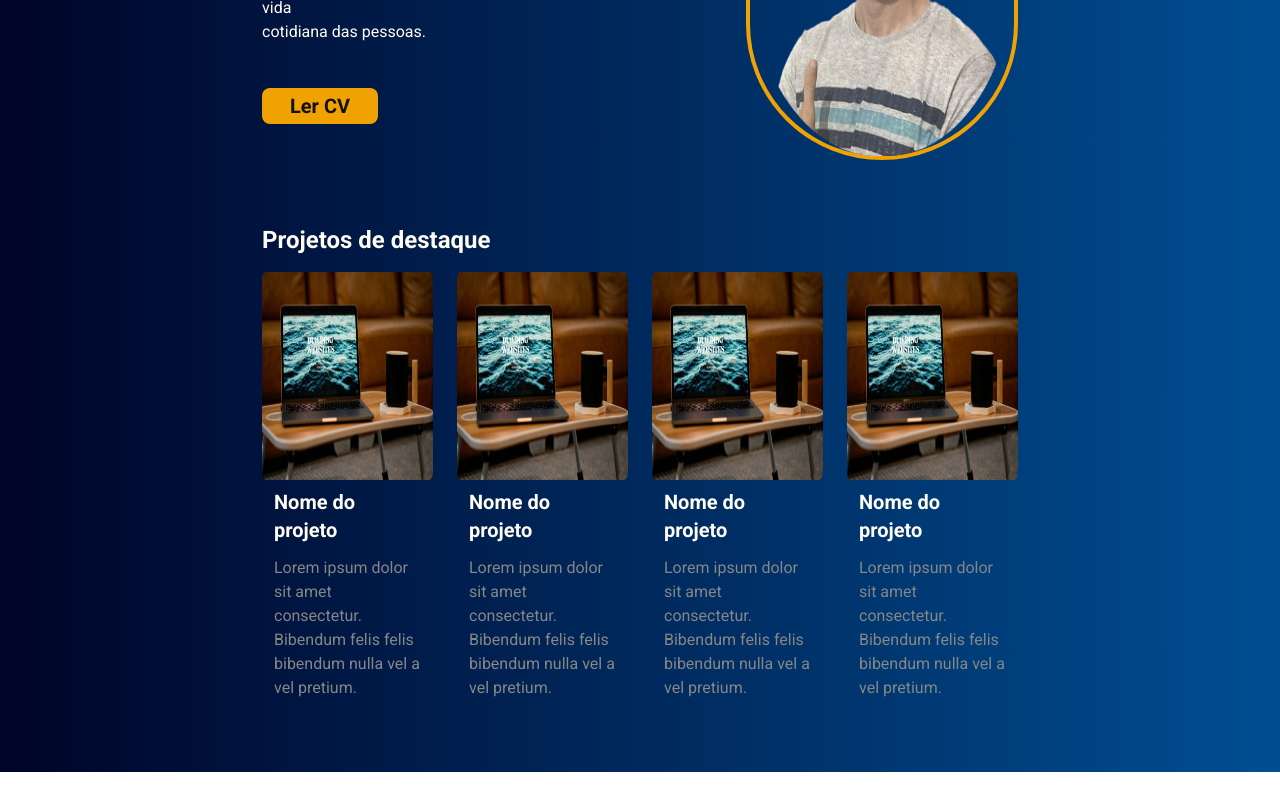
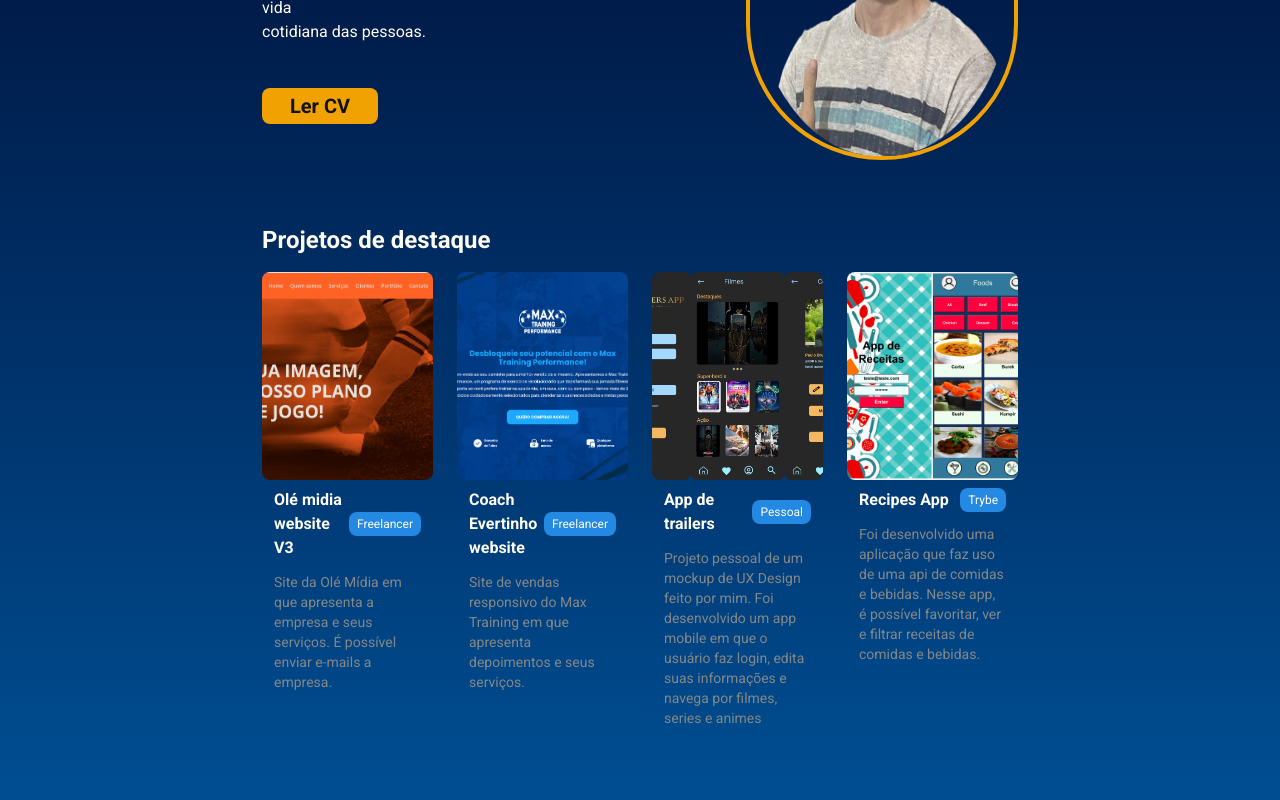
Before and after one commit to DevPBDias/portfolio-final, a Next.js app: page / in a window 1280 px wide. Shown: the part 368-1168 px from the top of the page. Before the commit the page ends 1140 px from the top, so only its background shows below. Built offline with nearby package versions, Linux system fonts and the light colour scheme.

Commit message:
feat: changed project interface , informations and components

```diff
--- a/src/app/globals.css
+++ b/src/app/globals.css
@@ -3,15 +3,19 @@
 @tailwind utilities;
 
 :root {
-  --background: linear-gradient(to right, #000428, #004e92);
+  --background: linear-gradient(to bottom, #000428, #004e92);
   --text-color-primary: #fffcf2;
   --text-color-secondary: #111111;
   --secondary: #f0a202;
   --text-color-terciary: #858786;
   --padding-header: 120px;
   --padding-content: 262px;
-  --fit-content: fit-content;
+  --bg-soft: #2489e2;
 }
+
+/* * {
+  border: #fffcf2 1px solid;
+} */
 
 body {
   background: var(--background);
--- a/src/app/page.tsx
+++ b/src/app/page.tsx
@@ -1,6 +1,7 @@
 import HeroContent from "@/components/HeroContent";
 import HeroImage from "@/components/HeroImage";
 import ProjectCardHome from "@/components/ProjectCardHome";
+import { projects } from "@/constants";
 
 export default function Home() {
   return (
@@ -11,8 +12,11 @@ export default function Home() {
       </section>
       <section className="flex flex-col justify-between items-start w-full mt-16 gap-4">
         <h3 className="text-2xl font-bold">Projetos de destaque</h3>
-        <div className="flex flex-row justify-between items-center w-full gap-6">
-          <ProjectCardHome />
+        <div className="grid grid-cols-4 gap-6">
+          <ProjectCardHome data={projects[0]} />
+          <ProjectCardHome data={projects[1]} />
+          <ProjectCardHome data={projects[2]} />
+          <ProjectCardHome data={projects[3]} />
         </div>
       </section>
     </main>
--- a/src/components/ProjectCard.tsx
+++ b/src/components/ProjectCard.tsx
@@ -29,6 +29,8 @@ const ProjectCard = ({ data }: ProjectData | any) => {
             ))}
           </picture>
           <Link
+            target="_blank"
+            rel="noreferrer noopener"
             href="/"
             className="flex flex-row bg-[var(--secondary)] items-center justify-center py-1 px-2 rounded-lg mt-auto gap-2"
           >
--- a/src/components/ProjectCardHome.tsx
+++ b/src/components/ProjectCardHome.tsx
@@ -1,31 +1,36 @@
 import Image from "next/image";
-import { projects } from "@/constants";
 import { ProjectData } from "@/interfaces";
+import Link from "next/link";
 
-const ProjectCardHome = () => {
+const ProjectCardHome = ({ data }: ProjectData | any) => {
   return (
     <>
-      {projects &&
-        projects.map((item: ProjectData) => (
-          <div
-            key={item.id}
-            className="flex flex-col justify-center items-center"
+      <Link
+        target="_blank"
+        rel="noreferrer noopener"
+        href={data.link}
+        key={data.id}
+        className="flex flex-col justify-start items-center"
       >
-            <picture className="w-full h-52">
+        <picture className="w-full h-52 rounded-lg">
           <Image
-                className="w-full h-full"
-                src={item.image}
+            className="w-full h-full rounded-lg object-cover"
+            src={data.image}
             alt="Project image"
           />
         </picture>
-            <div className="flex flex-col px-3 py-2 justify-center items-start gap-3">
-              <h4 className="text-xl font-semibold">{item.title}</h4>
-              <p className="text-base text-[var(--text-color-terciary)]">
-                {item.description}
+        <div className="flex flex-col px-3 py-2 justify-center items-start gap-3 w-full">
+          <div className="flex flex-row justify-between items-center w-full">
+            <h4 className="text-base font-semibold">{data.name}</h4>
+            <p className="bg-[var(--bg-soft)] rounded-lg px-2 py-1 text-xs">
+              {data.type}
             </p>
           </div>
+          <p className="text-sm text-[var(--text-color-terciary)]">
+            {data.description}
+          </p>
         </div>
-        ))}
+      </Link>
     </>
   );
 };
--- a/src/constants/index.ts
+++ b/src/constants/index.ts
@@ -11,7 +11,13 @@ import react from "../../public/assets/icons/React.png";
 import tailwind from "../../public/assets/icons/Tailwind CSS.png";
 import ts from "../../public/assets/icons/TypeScript.png";
 import styled from "../../public/assets/icons/styled.png";
-import model from "../../public/assets/images/model.png";
+import oleImg from '../../public/assets/images/ole.png'
+import coachImg from '../../public/assets/images/coach.png'
+import recipeApp from '../../public/assets/images/recipeApp.png'
+import trivia from '../../public/assets/images/trivia.png'
+import trybetunes from '../../public/assets/images/trybetunes.png'
+import walletPage from '../../public/assets/images/walletPage.png'
+import trailersApp from '../../public/assets/images/trailersApp.png'
 import { StaticImageData } from "next/image";
 
 export const navLinks: INavLinks[] = [
@@ -48,60 +54,16 @@ export const iconsHeader: IconsHeader[] = [
     }
 ]
 
-export const projects: ProjectData[] = [
-    {
-        id: 1,
-        type: 'Trybe',
-        image: model,
-        title: 'Nome do projeto',
-        description: 'Lorem ipsum dolor sit amet consectetur. Bibendum felis felis bibendum nulla vel a vel pretium.',
-        stacks: [react, next, node, ts, tailwind, html, mongo],
-    },
-    {
-        id: 2,
-        type: 'Freelancer',
-        image: model,
-        title: 'Nome do projeto',
-        description: 'Lorem ipsum dolor sit amet consectetur. Bibendum felis felis bibendum nulla vel a vel pretium.',
-        stacks: [react, next, node, ts, tailwind, html, mongo],
-    },
-    {
-        id: 3,
-        type: 'Em grupo',
-        image: model,
-        title: 'Nome do projeto',
-        description: 'Lorem ipsum dolor sit amet consectetur. Bibendum felis felis bibendum nulla vel a vel pretium.',
-        stacks: [react, next, node, ts, styled, html, mongo],
-    },
-    {
-        id: 4,
-        type: 'Pessoal',
-        image: model,
-        title: 'Nome do projeto',
-        description: 'Lorem ipsum dolor sit amet consectetur. Bibendum felis felis bibendum nulla vel a vel pretium.',
-        stacks: [react, next, node, js, css, html, mongo],
-    },
-]
-
 export const devStacks: StaticImageData[] = [
     react, next, node, js, css, html, mongo, ts, tailwind, styled
 ]
 
-import oleImg from '../assets/projects/ole.png'
-import coachImg from '../assets/projects/coach.png'
-import recipeApp from '../assets/projects/recipeApp.png'
-import trivia from '../assets/projects/trivia.png'
-import trybetunes from '../assets/projects/trybetunes.png'
-import walletPage from '../assets/projects/walletPage.png'
-import trailersApp from '../assets/projects/trailersApp.png'
-
-
-export const projectsData = [
+export const projects: ProjectData[] = [
     {
         id: 1,
         name: 'Olé midia website V3',
         year: 2024,
-        category: 'Freelancer',
+        type: 'Freelancer',
         description: 'Site da Olé Mídia em que apresenta a empresa e seus serviços. É possível enviar e-mails a empresa.',
         image: oleImg,
         inGroup: false,
@@ -112,10 +74,10 @@ export const projectsData = [
         id: 2,
         name: 'Coach Evertinho website',
         year: 2023,
-        category: 'Freelancer',
+        type: 'Freelancer',
+        inGroup: false,
         description: 'Site de vendas responsivo do Max Training em que apresenta depoimentos e seus serviços.',
         image: coachImg,
-        inGroup: false,
         link: 'https://www.treinadorevertinho.com.br/maxtrainingperformance',
         techs: [ 'React js', "Javascript", 'Typescript', 'Styled-components']
     },
@@ -123,7 +85,7 @@ export const projectsData = [
         id: 3,
         name: 'App de trailers',
         year: 2024,
-        category: 'Pessoal',
+        type: 'Pessoal',
         description: 'Projeto pessoal de um mockup de UX Design feito por mim. Foi desenvolvido um app mobile em que o usuário faz login, edita suas informações e navega por filmes, series e animes',
         image: trailersApp,
         inGroup: false,
@@ -134,7 +96,7 @@ export const projectsData = [
         id: 4,
         name: 'Recipes App',
         year: 2022,
-        category: 'Trybe',
+        type: 'Trybe',
         description: 'Foi desenvolvido uma aplicação que faz uso de uma api de comidas e bebidas. Nesse app, é possível favoritar, ver e filtrar receitas de comidas e bebidas.',
         image: recipeApp,
         inGroup: true,
@@ -145,7 +107,7 @@ export const projectsData = [
         id: 5,
         name: 'Trybetunes',
         year: 2023,
-        category: 'Trybe',
+        type: 'Trybe',
         description: 'Foi desenvolvida uma aplicação capaz de reproduzir músicas das mais variadas bandas e artistas, criar uma lista de músicas favoritas e editar o perfil da pessoa usuária logada.',
         image: trybetunes,
         inGroup: false,
@@ -156,7 +118,7 @@ export const projectsData = [
         id: 6,
         name: 'Trivia Game',
         year: 2022,
-        category: 'Em grupo',
+        type: 'Trybe',
         description: 'Projeto do curso da Trybe feito em grupo. A aplicação é um jogo de perguntas e respostas em que se tem um tempo para responder e os pontos do jogador são acumulados e exibido no final.',
         image: trivia,
         inGroup: true,
@@ -167,7 +129,7 @@ export const projectsData = [
         id: 7,
         name: 'Trybewallet',
         year: 2022,
-        category: 'Trybe',
+        type: 'Trybe',
         description: 'Projeto do curso da Trybe. Nessa aplicação, se faz uso de uma api de cotação de moedas extrangeiras. O usuário faz login e consegue fazer a conversão do real para moeda que desejar. Os valores calculados ficam expostos na tabela e vão sendo acumulados no header.',
         image: walletPage,
         inGroup: false,
```
Also changed, not shown: src/interfaces/index.ts (+5 -2 lines), public/assets/images/trivia.png (added). Lines whose indentation alone changed are shown as unchanged.
